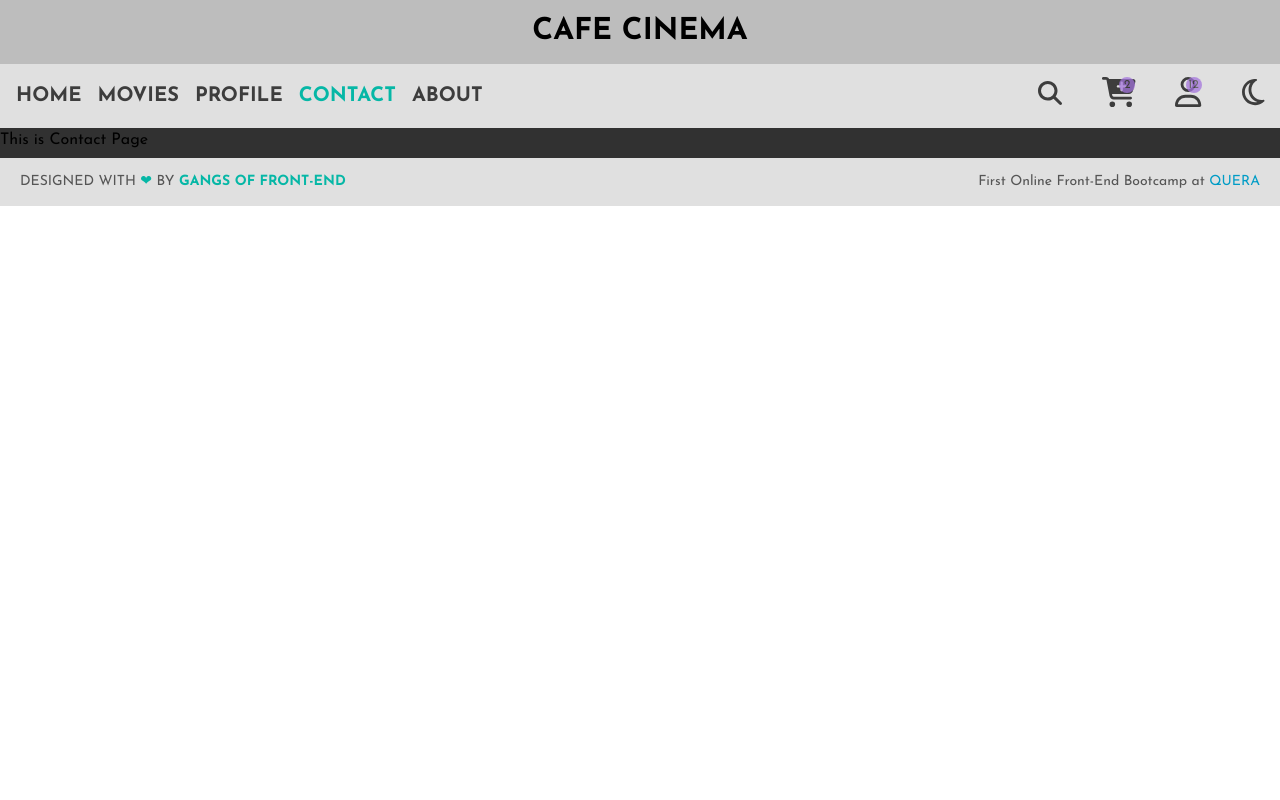
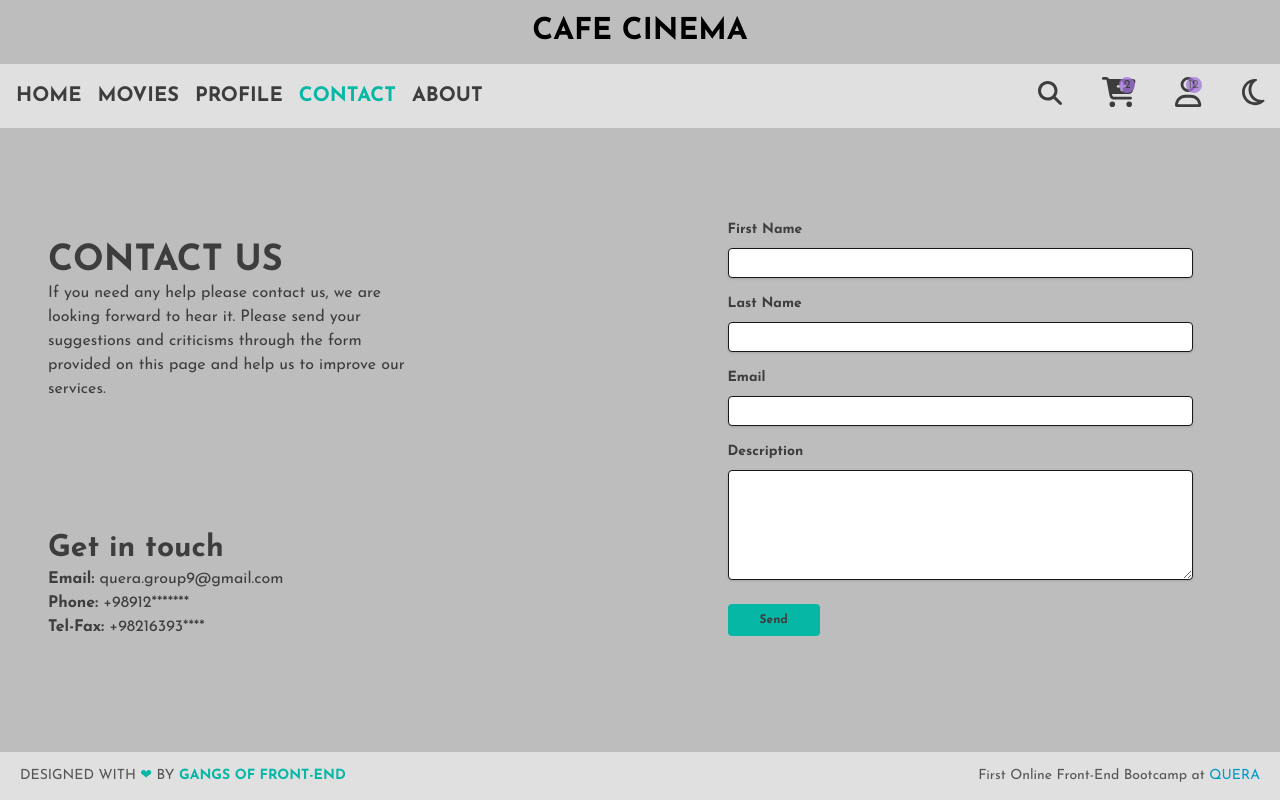
Before and after one commit to pnazmi95/cafe-cinema-react, a React (Create React App) app: page /contact in a window 1280 px wide. Built offline with nearby package versions, Linux system fonts and the light colour scheme.

Commit message:
feat(contact): add contact page

```diff
--- /dev/null
+++ b/src/components/Contact/ContactValidation/index.tsx
@@ -0,0 +1,16 @@
+import * as Yup from "yup";
+
+const ContactSchema = Yup.object().shape({
+  firstName: Yup.string()
+    .max(30, "The maximum capacity of characters has been exceeded")
+    .required("First name must be filled."),
+  lastName: Yup.string()
+    .max(30, "The maximum capacity of characters has been exceeded")
+    .required("Last name must be filled."),
+  email: Yup.string()
+    .email("Email format is incorrect")
+    .required("Email must be filled."),
+  description: Yup.string().required("description must be filled."),
+});
+
+export default ContactSchema;
--- /dev/null
+++ b/src/components/Contact/index.tsx
@@ -0,0 +1,148 @@
+import { useFormik } from "formik";
+import { Link, useNavigate } from "react-router-dom";
+import ContactSchema from "./ContactValidation";
+
+interface IContactProps extends React.PropsWithChildren {}
+
+const Contact: React.FunctionComponent<IContactProps> = (
+  props
+): JSX.Element => {
+  const navigate = useNavigate();
+
+  const ContactForm = (): void => {
+    alert("Your message is sent successfully.");
+    navigate("/");
+  };
+
+  const formik = useFormik({
+    initialValues: {
+      firstName: "",
+      lastName: "",
+      email: "",
+      description: "",
+    },
+    validationSchema: ContactSchema,
+    onSubmit: ContactForm,
+  });
+
+  return (
+    <div className="grid h-full w-full grid-flow-row grid-cols-2 justify-start">
+      <div className="col-span-2 flex h-[calc(100vh-176px)] w-full flex-col justify-around bg-light-primary p-12 text-light-heading dark:bg-dark-primary dark:text-dark-heading sm:col-span-1">
+        <div>
+          <h1 className="text-4xl font-bold uppercase">Contact Us</h1>
+          <p className="text-1xl w-[70%]">
+            If you need any help please contact us, we are looking forward to
+            hear it. Please send your suggestions and criticisms through the
+            form provided on this page and help us to improve our services.
+          </p>
+        </div>
+        <div className="flex flex-col justify-between">
+          <h2 className="text-3xl font-bold">Get in touch </h2>
+          <p className=" text-1xl">
+            <span className="font-bold">Email: </span> quera.group9@gmail.com
+          </p>
+          <p className=" text-1xl">
+            <span className="font-bold">Phone: </span> +98912*******
+          </p>
+          <p className=" text-1xl">
+            <span className="font-bold ">Tel-Fax: </span> +98216393****
+          </p>
+        </div>
+      </div>
+      <div className="col-span-2 flex h-[calc(100vh-176px)] w-full flex-col items-center justify-around bg-light-primary p-12 text-light-heading dark:bg-dark-primary dark:text-dark-heading sm:col-span-1">
+        <form
+          autoComplete="off"
+          onSubmit={formik.handleSubmit}
+          className="mb-4 rounded-2xl px-8 pt-6 pb-8"
+        >
+          <div className="mb-4">
+            <div className="flex justify-between">
+              <label
+                className="mb-2 block text-sm font-bold"
+                htmlFor="firstName"
+              >
+                First Name
+              </label>
+              <p className="text-xs text-light-hover dark:text-dark-error">
+                {formik.touched.firstName && formik.errors.firstName}
+              </p>
+            </div>
+            <input
+              className="focus:shadow-outline w-full appearance-none rounded border py-1 px-3 leading-tight text-dark-primary shadow focus:outline-none"
+              id="firstName"
+              type="text"
+              {...formik.getFieldProps("firstName")}
+            />
+          </div>
+          <div className="mb-4">
+            <div className="flex justify-between">
+              <label
+                className="mb-2 block text-sm font-bold"
+                htmlFor="firstName"
+              >
+                Last Name
+              </label>
+              <p className="text-xs text-light-hover dark:text-dark-error">
+                {formik.touched.lastName && formik.errors.lastName}
+              </p>
+            </div>
+            <input
+              className="focus:shadow-outline w-full appearance-none rounded border py-1 px-3 leading-tight text-dark-primary shadow focus:outline-none"
+              id="lastName"
+              type="text"
+              {...formik.getFieldProps("lastName")}
+            />
+          </div>
+          <div className="mb-4">
+            <div className="flex justify-between">
+              <label className="mb-2 block text-sm font-bold" htmlFor="email">
+                Email
+              </label>
+              <p className="text-xs text-light-hover dark:text-dark-error">
+                {formik.touched.email && formik.errors.email}
+              </p>
+            </div>
+            <input
+              className="focus:shadow-outline w-full appearance-none rounded border py-1 px-3 leading-tight text-dark-primary shadow focus:outline-none"
+              id="email"
+              type="email"
+              {...formik.getFieldProps("email")}
+            />
+          </div>
+
+          <div className="mb-4">
+            <div className="flex justify-between">
+              <label
+                className="mb-2 block text-sm font-bold"
+                htmlFor="description"
+              >
+                Description
+              </label>
+              <p className="text-xs text-light-hover dark:text-dark-error">
+                {formik.touched.description && formik.errors.description}
+              </p>
+            </div>
+            <textarea
+              className="focus:shadow-outline w-full appearance-none rounded border py-1 px-3 leading-tight text-dark-primary shadow focus:outline-none"
+              id="description"
+              cols={50}
+              rows={5}
+              {...formik.getFieldProps("description")}
+            ></textarea>
+          </div>
+
+          <div className="flex items-center justify-between">
+            <button
+              type="submit"
+              className="inline-block rounded bg-light-hover py-2 px-8 align-baseline text-xs font-bold dark:bg-dark-error"
+            >
+              Send
+            </button>
+          </div>
+        </form>
+      </div>
+    </div>
+  );
+};
+
+export default Contact;
--- a/src/pages/ContactPage/index.tsx
+++ b/src/pages/ContactPage/index.tsx
@@ -1,10 +1,14 @@
-interface IContactPageProps extends React.PropsWithChildren{}
-const ContactPage: React.FunctionComponent<IContactPageProps> = (props):JSX.Element => {
-    return (
-        <div className="bg-dark-secondary h-[30px]">
-            This is Contact Page
-        </div>
-    );
+import Contact from "../../components/Contact";
+
+interface IContactPageProps extends React.PropsWithChildren {}
+const ContactPage: React.FunctionComponent<IContactPageProps> = (
+  props
+): JSX.Element => {
+  return (
+    <div>
+      <Contact />
+    </div>
+  );
 };
 
 export default ContactPage;
```
